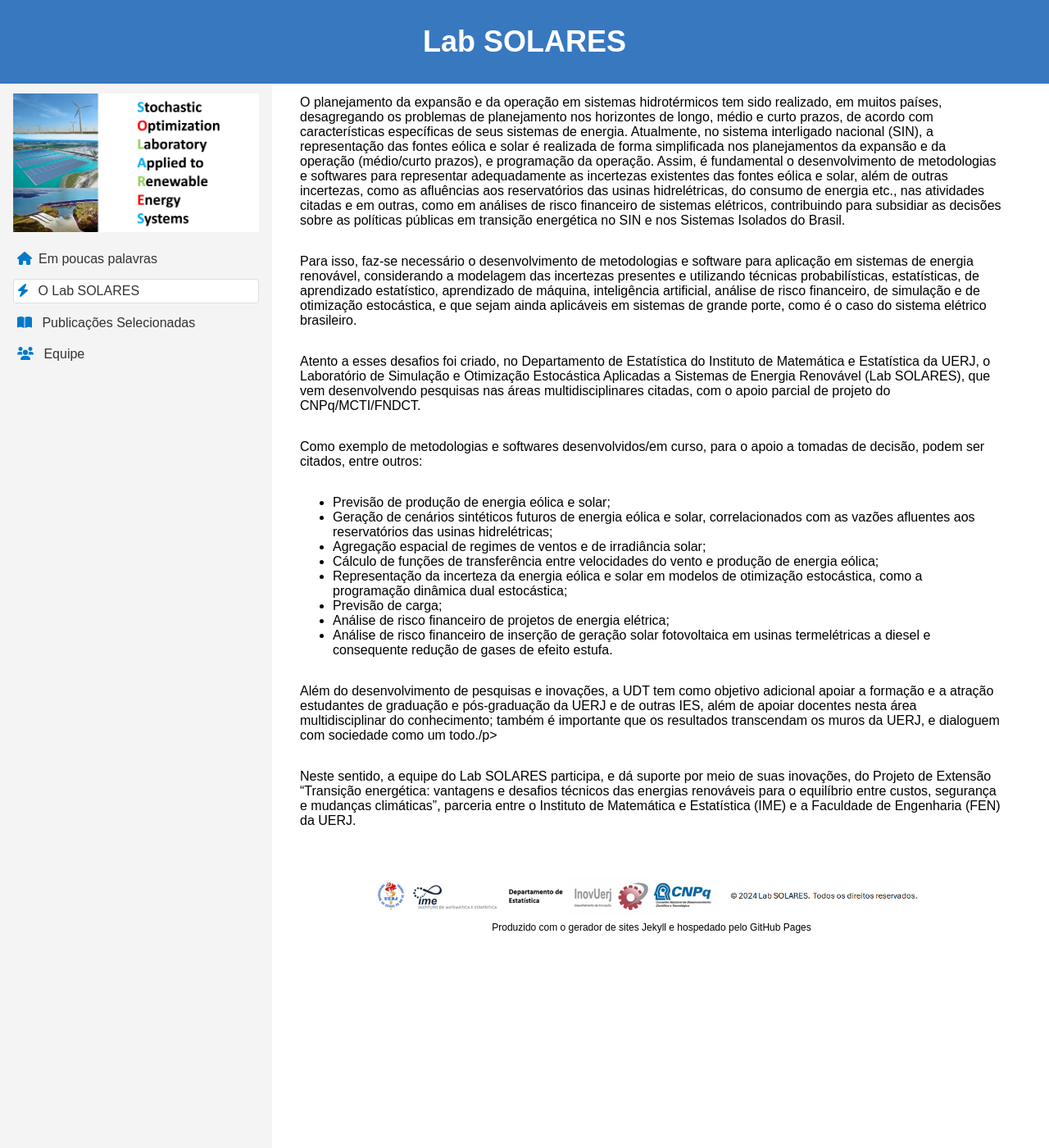
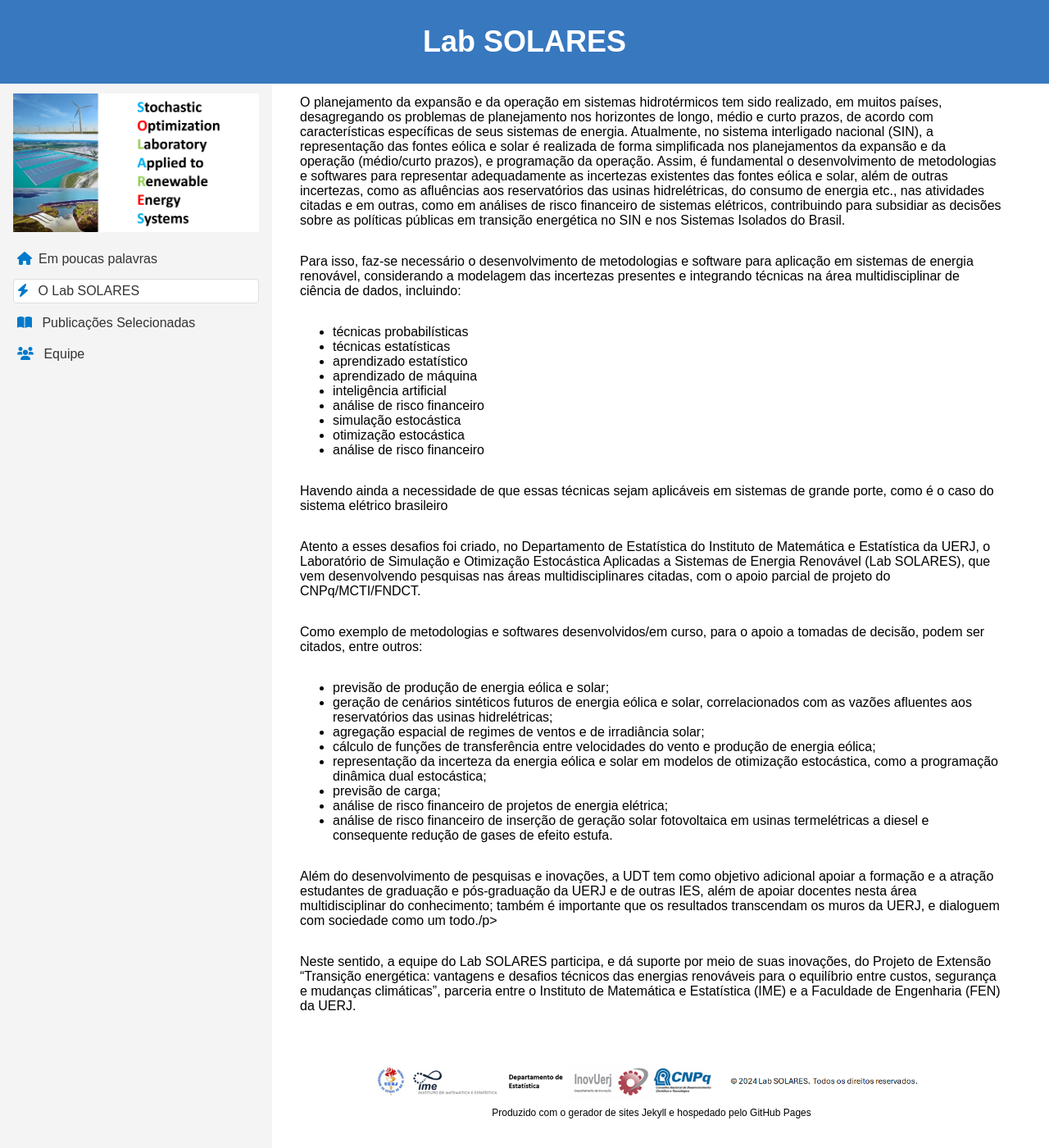
Before and after one commit to LabSolares-UERJ/main, a Jekyll site: the page built from documentation/oLabSOLARES.html, in a window 1280 px wide and 1400 px high, scrolled down 1077 px. Shown: the whole window at 82% size. Built offline with Jekyll 4.4.1, drawn with Linux system fonts in a browser that asks for light colours; before the commit the page ends 2251 px from its top, so only the background shows below that; some of the changed text lies outside the part shown.

Commit message:
Update oLabSOLARES.html

```diff
--- a/documentation/oLabSOLARES.html
+++ b/documentation/oLabSOLARES.html
@@ -14,7 +14,8 @@
 <body>
     <div class="container_2">
         <h3><span style="color: #007acc;">UERJ – Unidade de Desenvolvimento Tecnológico (UDT)</span></h3>
-        <h4><span style="color: #007acc;">NOME:</span> LABORATÓRIO DE SIMULAÇÃO E OTIMIZAÇÃO ESTOCÁSTICA APLICADAS A SISTEMAS DE ENERGIA RENOVÁVEL</h4>
+        <h4><span style="color: #007acc;">NOME:</span> LABORATÓRIO DE SIMULAÇÃO E OTIMIZAÇÃO ESTOCÁSTICA APLICADAS A SISTEMAS DE
+            ENERGIA RENOVÁVEL</h4>
 
         <p><strong><span style="color: #007acc;">SIGLA:</span></strong> <strong>Lab SOLARES</strong></p>
 
@@ -25,81 +26,101 @@
             técnicas probabilísticas, estatísticas, aprendizado estatístico, aprendizado de máquina, inteligência artificial,
             análise de risco financeiro, de simulação e de otimização estocástica.</p>
 
-        <p>Espera-se, assim, contribuir para a definição de uma política de transição energética
-            que busque o equilíbrio entre segurança, economicidade e impactos da mudança do clima,
-            com sustentabilidade e respeito ao meio ambiente, por meio de metodologias e ferramentas de apoio à tomada de decisões,
-            nos seus diversos horizontes.</p>
+        <p>Espera-se, assim, contribuir para a definição de uma política de transição energética que busque o equilíbrio
+            entre segurança, economicidade e impactos da mudança do clima, com sustentabilidade e respeito ao meio
+            ambiente, por meio de metodologias e ferramentas de apoio à tomada de decisões, nos seus diversos
+            horizontes.</p>
 
         <h4><span style="color: #007acc;">DESCRIÇÃO</span></h4>
-        <p>É notória, globalmente, a preocupação cada vez crescente com o aquecimento global - ou mudanças climáticas,
-            e com os impactos do aumento dos níveis de emissões de gases de efeito estufa (GEE) de origem antropogênica
-            nos sistemas climáticos, culminando com o estabelecimento, em 2015, do Acordo de Paris.
-            Sobre Mudança do Clima. Este Acordo visa limitar o aumento da temperatura média global abaixo de 2°C até 2100,
-            onde cada país participante evidenciou as suas estratégias de mitigação às MC.</p>
+        <p>É notória, globalmente, a preocupação cada vez crescente com o aquecimento global - ou mudanças
+            climáticas, e com os impactos do aumento dos níveis de emissões de gases de efeito estufa (GEE) de
+            origem antropogênica nos sistemas climáticos, culminando com o estabelecimento, em 2015, do Acordo de
+            Paris Sobre Mudança do Clima. Este Acordo visa limitar o aumento da temperatura média global abaixo
+            de 2°C até 2100, onde cada país participante evidenciou as suas estratégias de mitigação às MC.</p>
 
-        <p>Em nível mundial, diferentemente do Brasil, o setor energético tem sido um dos principais atores da mudança do clima global,
-            contribuindo com pelo menos 2/3 das emissões de GEE, segundo dados da Agência Internacional de Energia.
-            Logo, pode-se afirmar que o Acordo de Paris é, na sua essência, um acordo sobre energia.
-            Como consequência, espera-se uma transformação disruptiva no sistema energético mundial – a “transição energética”,
-            com a aceleração da descarbonização da economia e a implementação, em larga escala, de tecnologias limpas,
-            eminentemente renováveis, quer existentes ou novas.</p>
+        <p>Em nível mundial, diferentemente do Brasil, o setor energético tem sido um dos principais atores da
+            mudança do clima global, contribuindo com pelo menos 2/3 das emissões de GEE, segundo dados da
+            Agência Internacional de Energia. Logo, pode-se afirmar que o Acordo de Paris é, na sua essência, um
+            acordo sobre energia. Como consequência, espera-se uma transformação disruptiva no sistema energético
+            mundial – a “transição energética”, com a aceleração da descarbonização da economia e a implementação,
+            em larga escala, de tecnologias limpas, eminentemente renováveis, quer existentes ou novas.</p>
 
         <p>No caso do Brasil, o sistema de geração apresenta uma alta participação de fontes renováveis de energia,
-            incluindo as tecnologias hidroelétricas, biomassa, eólica e solar, respondendo por mais de 85% do consumo de eletricidade do país.
-            Apresenta ainda predominância da hidroeletricidade, caracterizada por grandes reservatórios com capacidade de regularização plurianual,
-            dispostos em cascatas complexas. Por outro lado, as fontes intermitentes têm experimentado um crescimento acelerado:
-            em uma década, e.g., a geração eólica cresceu 13 vezes, atingindo 27 GW de capacidade instalada, e tornou-se a 2ª fonte na matriz (12%),
-            atrás apenas da hidrelétrica (60%). Já a solar fotovoltaica integrada à rede já representa 5% (11 GW),
-            que somada à solar distribuída, passa a representar 17% de participação, deslocando a eólica.</p>
+            incluindo as tecnologias hidroelétricas, biomassa, eólica e solar, respondendo por mais de 85% do consumo
+            de eletricidade do país. Apresenta ainda predominância da hidroeletricidade, caracterizada por grandes
+            reservatórios com capacidade de regularização plurianual, dispostos em cascatas complexas. Por outro
+            lado, as fontes intermitentes têm experimentado um crescimento acelerado: em uma década, e.g., a
+            geração eólica cresceu 13 vezes, atingindo 27 GW de capacidade instalada, e tornou-se a 2ª fonte na matriz
+            (12%), atrás apenas da hidrelétrica (60%). Já a solar fotovoltaica integrada à rede já representa 5% (11
+            GW), que somada à solar distribuída, passa a representar 17% de participação, deslocando a eólica.</p>
 
-        <p>Não obstante às vantagens das tecnologias eólica e solar, as suas intermitências, dada a natureza intrínseca
-            da variabilidade horária e mensal dos ventos e da irradiação solar, constitui um desafio em termos de sua integração
-            a sistemas de energia elétrica. Uma capacidade inadequada de prever as suas produções nos diversos horizontes
-            de tomada de decisão afeta adversamente o trade-off entre segurança, custo e MC.</p>
+        <p>Não obstante às vantagens das tecnologias eólica e solar, as suas intermitências, dada a natureza
+            intrínseca da variabilidade horária e mensal dos ventos e da irradiação solar, constitui um desafio em termos
+            de sua integração a sistemas de energia elétrica. Uma capacidade inadequada de prever as suas
+            produções nos diversos horizontes de tomada de decisão afeta adversamente o trade-off entre segurança,
+            custo e MC.</p>
 
-        <p>O planejamento da expansão e da operação em sistemas hidrotérmicos tem sido realizado, em muitos países,
-            desagregando os problemas de planejamento nos horizontes de longo, médio e curto prazos, de acordo com características
-            específicas de seus sistemas de energia. Atualmente, no sistema interligado nacional (SIN), a representação das fontes
-            eólica e solar é realizada de forma simplificada nos planejamentos da expansão e da operação (médio/curto prazos),
-            e programação da operação. Assim, é fundamental o desenvolvimento de metodologias e softwares para representar
-            adequadamente as incertezas existentes das fontes eólica e solar, além de outras incertezas, como as afluências aos
+        <p>O planejamento da expansão e da operação em sistemas hidrotérmicos tem sido realizado, em muitos
+            países, desagregando os problemas de planejamento nos horizontes de longo, médio e curto prazos, de
+            acordo com características específicas de seus sistemas de energia. Atualmente, no sistema interligado
+            nacional (SIN), a representação das fontes eólica e solar é realizada de forma simplificada nos
+            planejamentos da expansão e da operação (médio/curto prazos), e programação da operação. Assim, é
+            fundamental o desenvolvimento de metodologias e softwares para representar adequadamente as
+            incertezas existentes das fontes eólica e solar, além de outras incertezas, como as afluências aos
             reservatórios das usinas hidrelétricas, do consumo de energia etc., nas atividades citadas e em outras,
-            como em análises de risco financeiro de sistemas elétricos, contribuindo para subsidiar as decisões sobre as políticas públicas
-            em transição energética no SIN e nos Sistemas Isolados do Brasil.</p>
+            como em análises de risco financeiro de sistemas elétricos, contribuindo para subsidiar as decisões sobre
+            as políticas públicas em transição energética no SIN e nos Sistemas Isolados do Brasil.</p>
 
-        <p>Para isso, faz-se necessário o desenvolvimento de metodologias e software para aplicação em sistemas de energia renovável,
-            considerando a modelagem das incertezas presentes e utilizando técnicas probabilísticas, estatísticas, de aprendizado estatístico,
-            aprendizado de máquina, inteligência artificial, análise de risco financeiro, de simulação e de otimização estocástica,
-            e que sejam ainda aplicáveis em sistemas de grande porte, como é o caso do sistema elétrico brasileiro.</p>
-
-        <p>Atento a esses desafios foi criado, no Departamento de Estatística do Instituto de Matemática e Estatística da UERJ,
-            o Laboratório de Simulação e Otimização Estocástica Aplicadas a Sistemas de Energia Renovável (Lab SOLARES),
-            que vem desenvolvendo pesquisas nas áreas multidisciplinares citadas, com o apoio parcial de projeto do CNPq/MCTI/FNDCT.</p>
-
-        <p>Como exemplo de metodologias e softwares desenvolvidos/em curso, para o apoio a tomadas de decisão, podem ser citados, entre outros:</p>
+        <p>Para isso, faz-se necessário o desenvolvimento de metodologias e software para aplicação em sistemas
+            de energia renovável, considerando a modelagem das incertezas presentes e integrando técnicas na área
+            multidisciplinar de ciência de dados, incluindo:</p>
 
         <ul>
-            <li>Previsão de produção de energia eólica e solar;</li>
-            <li>Geração de cenários sintéticos futuros de energia eólica e solar, correlacionados com as vazões afluentes aos reservatórios
-                das usinas hidrelétricas;</li>
-            <li>Agregação espacial de regimes de ventos e de irradiância solar;</li>
-            <li>Cálculo de funções de transferência entre velocidades do vento e produção de energia eólica;</li>
-            <li>Representação da incerteza da energia eólica e solar em modelos de otimização estocástica, como a programação dinâmica dual
-                estocástica;</li>
-            <li>Previsão de carga;</li>
-            <li>Análise de risco financeiro de projetos de energia elétrica;</li>
-            <li>Análise de risco financeiro de inserção de geração solar fotovoltaica em usinas termelétricas a diesel e consequente redução de
-                gases de efeito estufa.</li>
+            <li>técnicas probabilísticas</li>
+            <li>técnicas estatísticas</li>
+            <li>aprendizado estatístico</li>
+            <li>aprendizado de máquina</li>
+            <li>inteligência artificial</li>
+            <li>análise de risco financeiro</li>
+            <li>simulação estocástica</li>
+            <li>otimização estocástica</li>
+            <li>análise de risco financeiro</li>
         </ul>
 
-        <p>Além do desenvolvimento de pesquisas e inovações, a UDT tem como objetivo adicional apoiar a formação e a atração estudantes de
-            graduação e pós-graduação da UERJ e de outras IES, além de apoiar docentes nesta área multidisciplinar do conhecimento;
-            também é importante que os resultados transcendam os muros da UERJ, e dialoguem com sociedade como um todo./p>
+        <p>Havendo ainda a necessidade de que essas técnicas sejam aplicáveis em sistemas de grande porte,
+            como é o caso do sistema elétrico brasileiro</p>
 
-        <p>Neste sentido, a equipe do Lab SOLARES participa, e dá suporte por meio de suas inovações, do Projeto de Extensão
-            “Transição energética: vantagens e desafios técnicos das energias renováveis para o equilíbrio entre custos,
-            segurança e mudanças climáticas”, parceria entre o Instituto de Matemática e Estatística (IME) e
-            a Faculdade de Engenharia (FEN) da UERJ.</p>
+        <p>Atento a esses desafios foi criado, no Departamento de Estatística do Instituto de Matemática e Estatística
+            da UERJ, o Laboratório de Simulação e Otimização Estocástica Aplicadas a Sistemas de Energia
+            Renovável (Lab SOLARES), que vem desenvolvendo pesquisas nas áreas multidisciplinares citadas, com
+            o apoio parcial de projeto do CNPq/MCTI/FNDCT.</p>
+
+        <p>Como exemplo de metodologias e softwares desenvolvidos/em curso, para o apoio a tomadas de
+            decisão, podem ser citados, entre outros:</p>
+
+        <ul>
+            <li>previsão de produção de energia eólica e solar;</li>
+            <li>geração de cenários sintéticos futuros de energia eólica e solar, correlacionados com as vazões
+                afluentes aos reservatórios das usinas hidrelétricas;</li>
+            <li>agregação espacial de regimes de ventos e de irradiância solar;</li>
+            <li>cálculo de funções de transferência entre velocidades do vento e produção de energia eólica;</li>
+            <li>representação da incerteza da energia eólica e solar em modelos de otimização estocástica, como
+                a programação dinâmica dual estocástica;</li>
+            <li>previsão de carga;</li>
+            <li>análise de risco financeiro de projetos de energia elétrica;</li>
+            <li>análise de risco financeiro de inserção de geração solar fotovoltaica em usinas termelétricas a
+                diesel e consequente redução de gases de efeito estufa.</li>
+        </ul>
+
+        <p>Além do desenvolvimento de pesquisas e inovações, a UDT tem como objetivo adicional apoiar a formação
+            e a atração estudantes de graduação e pós-graduação da UERJ e de outras IES, além de apoiar docentes
+            nesta área multidisciplinar do conhecimento; também é importante que os resultados transcendam os muros
+            da UERJ, e dialoguem com sociedade como um todo./p>
+
+        <p>Neste sentido, a equipe do Lab SOLARES participa, e dá suporte por meio de suas inovações, do Projeto
+            de Extensão “Transição energética: vantagens e desafios técnicos das energias renováveis para o equilíbrio
+            entre custos, segurança e mudanças climáticas”, parceria entre o Instituto de Matemática e Estatística (IME)
+            e a Faculdade de Engenharia (FEN) da UERJ.</p>
 
     </div>
 </body>
```
